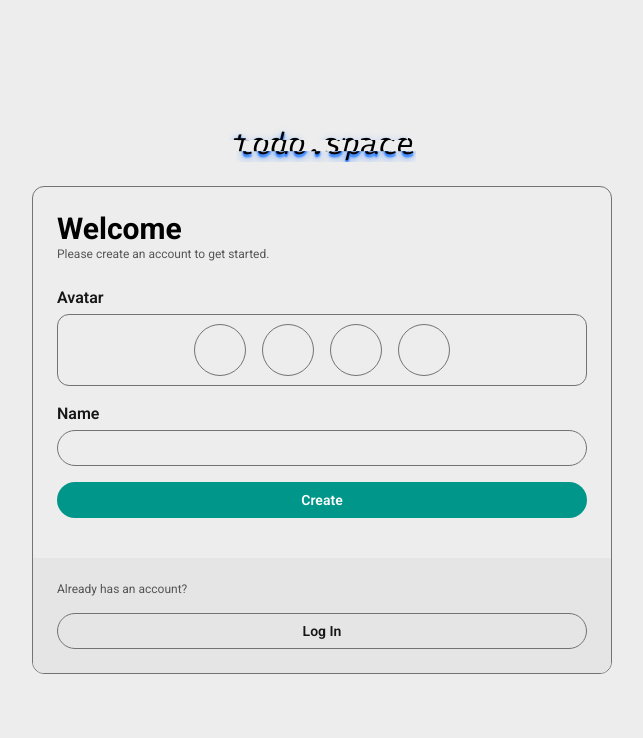
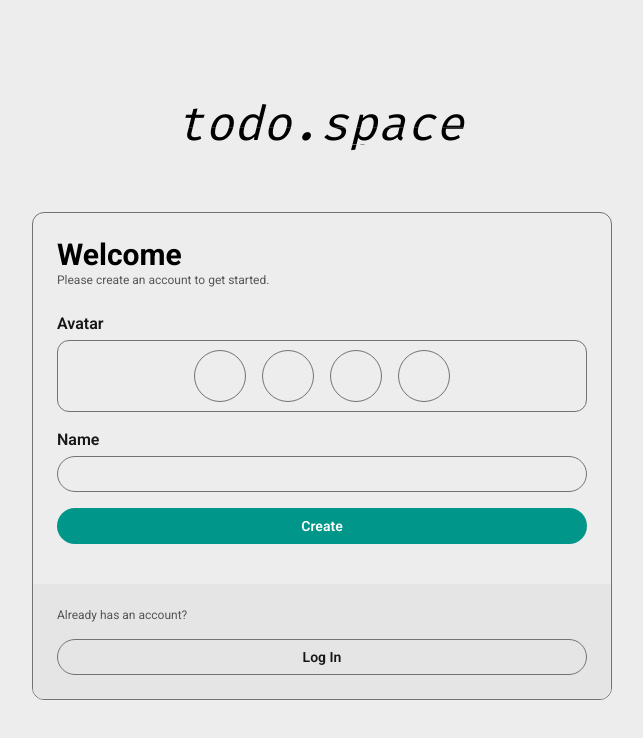
Before and after one commit to tomchan123/todo.space, a Next.js app: page /welcome in a window 1280 px wide. Shown: the top 738 px of the page, without its empty margins (318-961 px from the left). Built offline with nearby package versions, Linux system fonts and the light colour scheme.

Commit message:
feat: add glitch animation to logo

```diff
--- a/app/page.tsx
+++ b/app/page.tsx
@@ -2,7 +2,7 @@
 
 import { useRouter } from "next/navigation";
 import { useEffect } from "react";
-import Logo from "@/components/Logo";
+import Logo from "@/components/logo/Logo";
 
 export default function Home() {
   const router = useRouter();
--- a/app/welcome/page.tsx
+++ b/app/welcome/page.tsx
@@ -3,7 +3,7 @@ import { Button } from "@/components/Button";
 import Field from "@/components/form/Field";
 import Input from "@/components/form/Input";
 import Label from "@/components/form/Label";
-import Logo from "@/components/Logo";
+import Logo from "@/components/logo/Logo";
 
 export const metadata: Metadata = {
   title: "Welcome | todo.space",
@@ -11,7 +11,7 @@ export const metadata: Metadata = {
 
 export default function WelcomePage() {
   return (
-    <div className="flex flex-col h-full justify-center items-center gap-6">
+    <div className="flex flex-col h-full justify-center items-center gap-16">
       <Logo />
       <main className="border-border border rounded-xl w-full gap-4 flex flex-col overflow-hidden md:max-w-[580px]">
         <form id="createAccountForm" className="flex flex-col gap-4 p-6">
--- a/components/Logo.tsx
+++ /dev/null
@@ -1,7 +0,0 @@
-export default function Logo() {
-  return (
-    <span className="italic font-mono before:[clip-path:rect(0_100%_14px_0)] before:-left-1 before:text-shadow-lg before:text-shadow-blue-500 before:content-['todo.space'] before:absolute before:bg-background after:[clip-path:rect(70%_100%_100%_0%)] after:left-1 after:text-shadow-lg after:text-shadow-blue-500 after:content-['todo.space'] after:absolute after:bg-background relative text-3xl">
-      todo.space
-    </span>
-  );
-}
--- /dev/null
+++ b/components/logo/Logo.tsx
@@ -0,0 +1,5 @@
+import styles from "./styles.module.css";
+
+export default function Logo() {
+  return <div className={styles.logo}>todo.space</div>;
+}
--- /dev/null
+++ b/components/logo/styles.module.css
@@ -0,0 +1,163 @@
+@reference "../../app/globals.css";
+
+.logo {
+    @apply italic font-mono relative text-5xl pr-1;
+}
+
+.logo::before, .logo::after {
+    @apply top-0 bg-background overflow-hidden absolute px-1;
+    content: "todo.space";
+}
+
+.logo::before {
+    @apply left-1;
+    text-shadow: -2px 0 var(--color-blue-500);
+    animation-name: glitch-animation-1;
+    animation-duration: 2s;
+    animation-timing-function: linear;
+    animation-delay: 0s;
+    animation-iteration-count: infinite;
+    animation-direction: reverse-alternate;
+}
+
+.logo::after {
+    @apply -left-1;
+    text-shadow: -2px 0 var(--color-red-500);
+    animation-name: glitch-animation-2;
+    animation-duration: 2s;
+    animation-timing-function: linear;
+    animation-delay: 0s;
+    animation-iteration-count: infinite;
+    animation-direction: reverse-alternate;
+}
+
+@keyframes glitch-animation-1 {
+  0% {
+    clip-path: rect(43% 100% 55% 0);
+  }
+  5% {
+    clip-path: rect(12% 100% 89% 0);
+  }
+  10% {
+    clip-path: rect(51% 100% 76% 0);
+  }
+  15% {
+    clip-path: rect(96% 100% 97% 0);
+  }
+  20% {
+    clip-path: rect(25% 100% 96% 0);
+  }
+  25% {
+    clip-path: rect(4% 100% 29% 0);
+  }
+  30% {
+    clip-path: rect(15% 100% 71% 0);
+  }
+  35% {
+    clip-path: rect(81% 100% 84% 0);
+  }
+  40% {
+    clip-path: rect(32% 100% 80% 0);
+  }
+  45% {
+    clip-path: rect(62% 100% 93% 0);
+  }
+  50% {
+    clip-path: rect(20% 100% 52% 0);
+  }
+  55% {
+    clip-path: rect(94% 100% 98% 0);
+  }
+  60% {
+    clip-path: rect(80% 100% 98% 0);
+  }
+  65% {
+    clip-path: rect(35% 100% 54% 0);
+  }
+  70% {
+    clip-path: rect(61% 100% 98% 0);
+  }
+  75% {
+    clip-path: rect(70% 100% 92% 0);
+  }
+  80% {
+    clip-path: rect(82% 100% 100% 0);
+  }
+  85% {
+    clip-path: rect(65% 100% 79% 0);
+  }
+  90% {
+    clip-path: rect(37% 100% 62% 0);
+  }
+  95% {
+    clip-path: rect(28% 100% 97% 0);
+  }
+  100% {
+    clip-path: rect(11% 100% 69% 0);
+  }
+}
+@keyframes glitch-animation-2 {
+  0% {
+    clip-path: rect(54% 100% 95% 0);
+  }
+  5% {
+    clip-path: rect(41% 100% 79% 0);
+  }
+  10% {
+    clip-path: rect(70% 100% 92% 0);
+  }
+  15% {
+    clip-path: rect(35% 100% 55% 0);
+  }
+  20% {
+    clip-path: rect(30% 100% 68% 0);
+  }
+  25% {
+    clip-path: rect(20% 100% 47% 0);
+  }
+  30% {
+    clip-path: rect(38% 100% 93% 0);
+  }
+  35% {
+    clip-path: rect(19% 100% 96% 0);
+  }
+  40% {
+    clip-path: rect(66% 100% 95% 0);
+  }
+  45% {
+    clip-path: rect(95% 100% 99% 0);
+  }
+  50% {
+    clip-path: rect(3% 100% 63% 0);
+  }
+  55% {
+    clip-path: rect(42% 100% 76% 0);
+  }
+  60% {
+    clip-path: rect(23% 100% 49% 0);
+  }
+  65% {
+    clip-path: rect(85% 100% 88% 0);
+  }
+  70% {
+    clip-path: rect(57% 100% 96% 0);
+  }
+  75% {
+    clip-path: rect(57% 100% 92% 0);
+  }
+  80% {
+    clip-path: rect(55% 100% 97% 0);
+  }
+  85% {
+    clip-path: rect(56% 100% 74% 0);
+  }
+  90% {
+    clip-path: rect(18% 100% 53% 0);
+  }
+  95% {
+    clip-path: rect(96% 100% 100% 0);
+  }
+  100% {
+    clip-path: rect(29% 100% 50% 0);
+  }
+}
```
